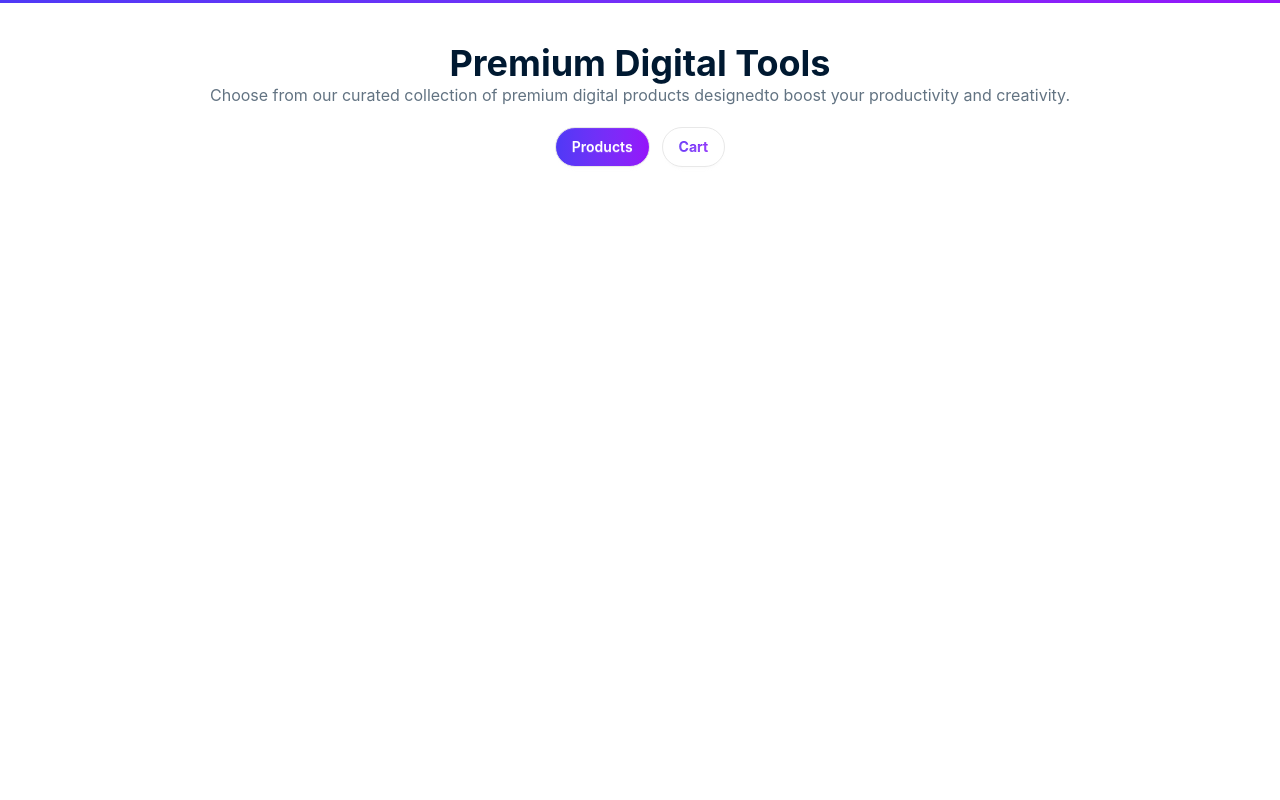
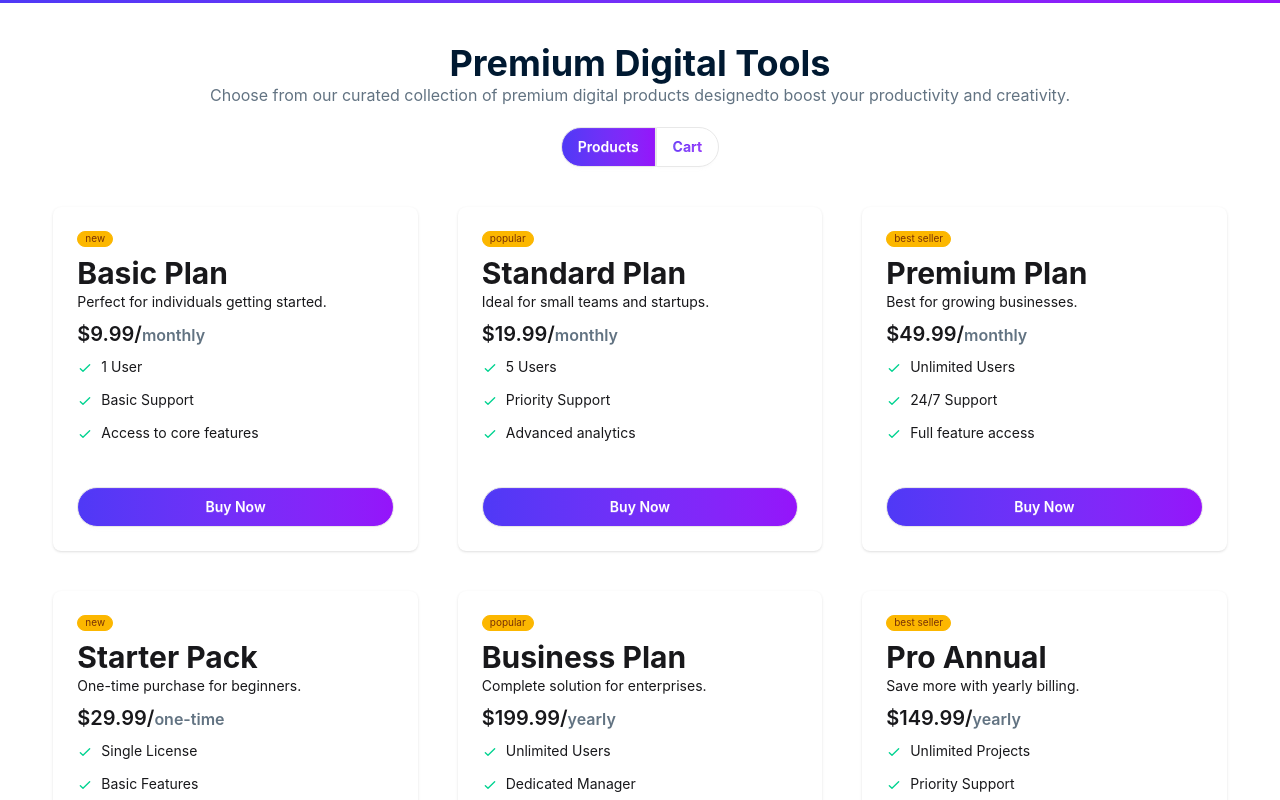
Before and after one commit to ashrafulhoda789/digitool-platform-ph, a React (Vite) app: page / in a window 1280 px wide. Shown: the part 880-1680 px from the top of the page. Before the commit the page ends 1087 px from the top, so only its background shows below. Built offline with nearby package versions, Linux system fonts and the light colour scheme.

Commit message:
card design completed

```diff
--- a/package.json
+++ b/package.json
@@ -11,8 +11,10 @@
   },
   "dependencies": {
     "@tailwindcss/vite": "^4.2.2",
+    "lucide-react": "^1.7.0",
     "react": "^19.2.4",
     "react-dom": "^19.2.4",
+    "react-icons": "^5.6.0",
     "tailwindcss": "^4.2.2"
   },
   "devDependencies": {
--- a/src/components/digitalToolSection/Products.jsx
+++ b/src/components/digitalToolSection/Products.jsx
@@ -1,4 +1,5 @@
 import React, { use } from 'react';
+import AllProducts from './allProducts/AllProducts';
 
 const Products = ({productPromise}) => {
     const products = use(productPromise);
@@ -10,15 +11,15 @@ const Products = ({productPromise}) => {
                     <h1 className='text-2xl md:text-4xl font-bold text-[#001931]'>Premium Digital Tools</h1>
                     <p className='text-[16px] text-[#627382]'>Choose from our curated collection of premium digital products designedto boost your productivity and creativity.</p>
                 </div>
-                <div className='flex items-center gap-3'>
-                    <button className="btn bg-linear-to-r from-[#4F39F6] to-[#9514FA] rounded-full text-white">Products</button>
-                    <button className='btn  rounded-full flex items-center gap-2 gradient-text'>
+                <div className='flex items-center'>
+                    <button className="btn rounded-r-none  bg-linear-to-r from-[#4F39F6] to-[#9514FA] rounded-full text-white">Products</button>
+                    <button className='btn rounded-l-none  rounded-full flex items-center gap-2 gradient-text'>
                         Cart
                     </button>
                 </div>
             </div>
-            <div>
-
+            <div className='my-10'>
+                <AllProducts products={products}></AllProducts>
             </div>
         </div>
     );
--- a/src/components/digitalToolSection/allProducts/AllProducts.jsx
+++ b/src/components/digitalToolSection/allProducts/AllProducts.jsx
@@ -1,9 +1,13 @@
 import React from 'react';
+import Product from '../../ui/Product';
 
-const AllProducts = () => {
+const AllProducts = ({products}) => {
+    console.log(products);
     return (
-        <div>
-
+        <div className='grid grid-cols-1 md:grid-cols-2 lg:grid-cols-3 gap-10'>
+            {
+                products.map(product => <Product key={product.id} product={product}></Product>)
+            }
         </div>
     );
 };
--- /dev/null
+++ b/src/components/ui/Product.jsx
@@ -0,0 +1,34 @@
+import React from 'react';
+import ProductFeature from './ProductFeature';
+
+const Product = ({product}) => {
+    console.log(product);
+    const {name, description, price, period, features, tag} = product
+    return (
+        <div>
+            <div className="card bg-base-100 shadow-sm">
+                <div className="card-body">
+                    <span className="badge badge-xs badge-warning">{tag}</span>
+                    <div className="">
+                        <h2 className="text-3xl font-bold">{name}</h2>
+                        <p>{description}</p>
+                    </div>
+                    <div>
+                        <h3 className='text-xl font-semibold'>${price}/<span className='text-[16px] text-[#627382]'>{period}</span> </h3>
+                    </div>
+                    <div className=''>
+                        {
+                            features.map((feature, index) => <ProductFeature key={index} feature={feature}></ProductFeature>)
+                        }
+                    </div>
+                    <div className="mt-6">
+                        <button className="btn btn-block bg-linear-to-r from-[#4F39F6] to-[#9514FA] rounded-full text-white">Buy Now</button>
+                    </div>
+                </div>
+            </div>
+
+        </div>
+    );
+};
+
+export default Product;
--- /dev/null
+++ b/src/components/ui/ProductFeature.jsx
@@ -0,0 +1,15 @@
+import { Check, CircleCheckBig } from 'lucide-react';
+import React from 'react';
+import { FaCheck } from 'react-icons/fa6';
+
+const ProductFeature = ({feature}) => {
+    return (
+        <div>
+            <p className='mb-3'>
+                <svg xmlns="http://www.w3.org/2000/svg" className="size-4 me-2 inline-block text-success" fill="none" viewBox="0 0 24 24" stroke="currentColor"><path strokeLinecap="round" strokeLinejoin="round" strokeWidth="2" d="M5 13l4 4L19 7" /></svg>
+                {feature}</p>
+        </div>
+    );
+};
+
+export default ProductFeature;
```
Also changed, not shown: 1 other file (tests, documents, lock files or other folders).
